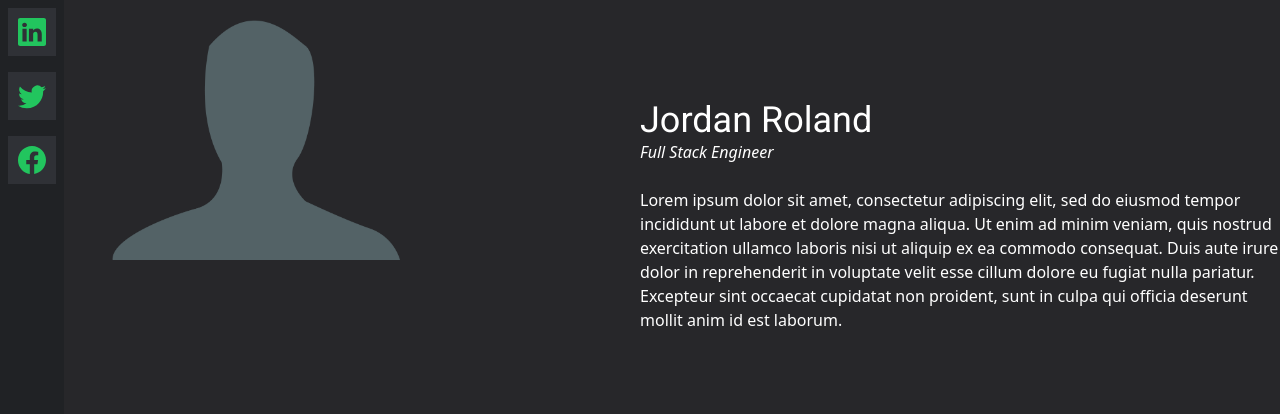
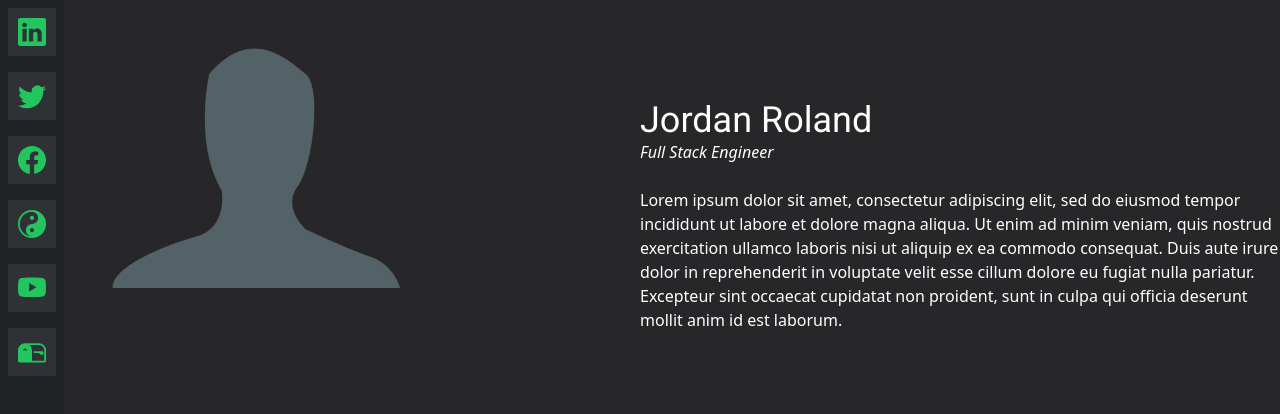
Before and after one commit to Vintagejojo/businesscard, a React (Vite) app: page / in a window 1280 px wide. Shown: the top 414 px of the page. Built offline with nearby package versions, Linux system fonts and the light colour scheme.

Commit message:
added more icons to fill up space in the sidebar

```diff
--- a/src/App.jsx
+++ b/src/App.jsx
@@ -10,7 +10,7 @@ return (
     <Navbar />
     <div className="flex flex-wrap gap-2 h-full">
 
-        <div className=" text-white max-w-1/2 h-30 w-26 flex-auto ml-20 mr-10 mt-5">
+        <div className=" text-white max-w-1/2 h-30 w-26 flex-auto ml-20 mr-10 mt-12">
             <img className="flex-auto h-60 w-45 ml-8" src={shadowPic} alt="picture of me" />
         </div>
         <div className=" text-white h-26 max-w-1/2 flex-auto mt-5">
@@ -18,7 +18,7 @@ return (
                 <h2 className="my_name mt-20 text-4xl font-['Roboto']">
                     Jordan Roland
                 </h2>
-                <p className="italic">Full Stack Engineer</p>
+                <p className="italic  ">Full Stack Engineer</p>
                 <br></br>
                 <p className="char_bio">
                 Lorem ipsum dolor sit amet, consectetur adipiscing elit, sed do eiusmod tempor incididunt ut labore et dolore magna aliqua. Ut enim ad minim veniam, quis nostrud exercitation ullamco laboris nisi ut aliquip ex ea commodo consequat. Duis aute irure dolor in reprehenderit in voluptate velit esse cillum dolore eu fugiat nulla pariatur. Excepteur sint occaecat cupidatat non proident, sunt in culpa qui officia deserunt mollit anim id est laborum.
--- a/src/components/Navbar.jsx
+++ b/src/components/Navbar.jsx
@@ -1,4 +1,4 @@
-import {BsLinkedin, BsTwitter, BsFacebook } from 'react-icons/bs';
+import {BsLinkedin, BsTwitter, BsFacebook, BsYinYang, BsYoutube, BsMailbox2 } from 'react-icons/bs';
 
 
 function Navbar() {
@@ -7,6 +7,9 @@ function Navbar() {
             <NavbarIcon icon={<BsLinkedin size="28" />} />
             <NavbarIcon icon={<BsTwitter size="28" />} />
             <NavbarIcon icon={<BsFacebook size="28" />} />
+            <NavbarIcon icon={<BsYinYang size="28" />} />
+            <NavbarIcon icon={<BsYoutube size="28" />} />
+            <NavbarIcon icon={<BsMailbox2 size="28" />} />
 
         </div>
     );
```
